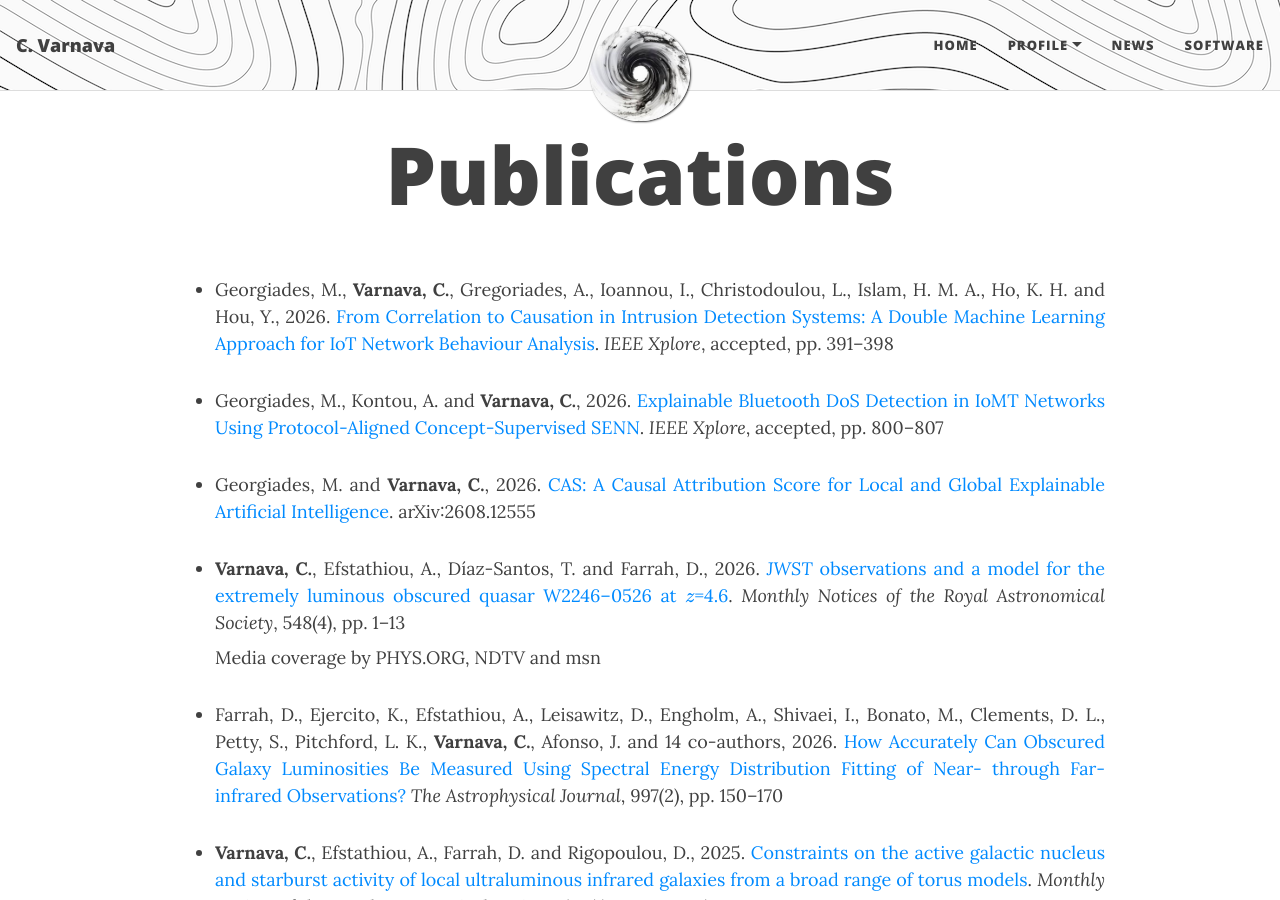
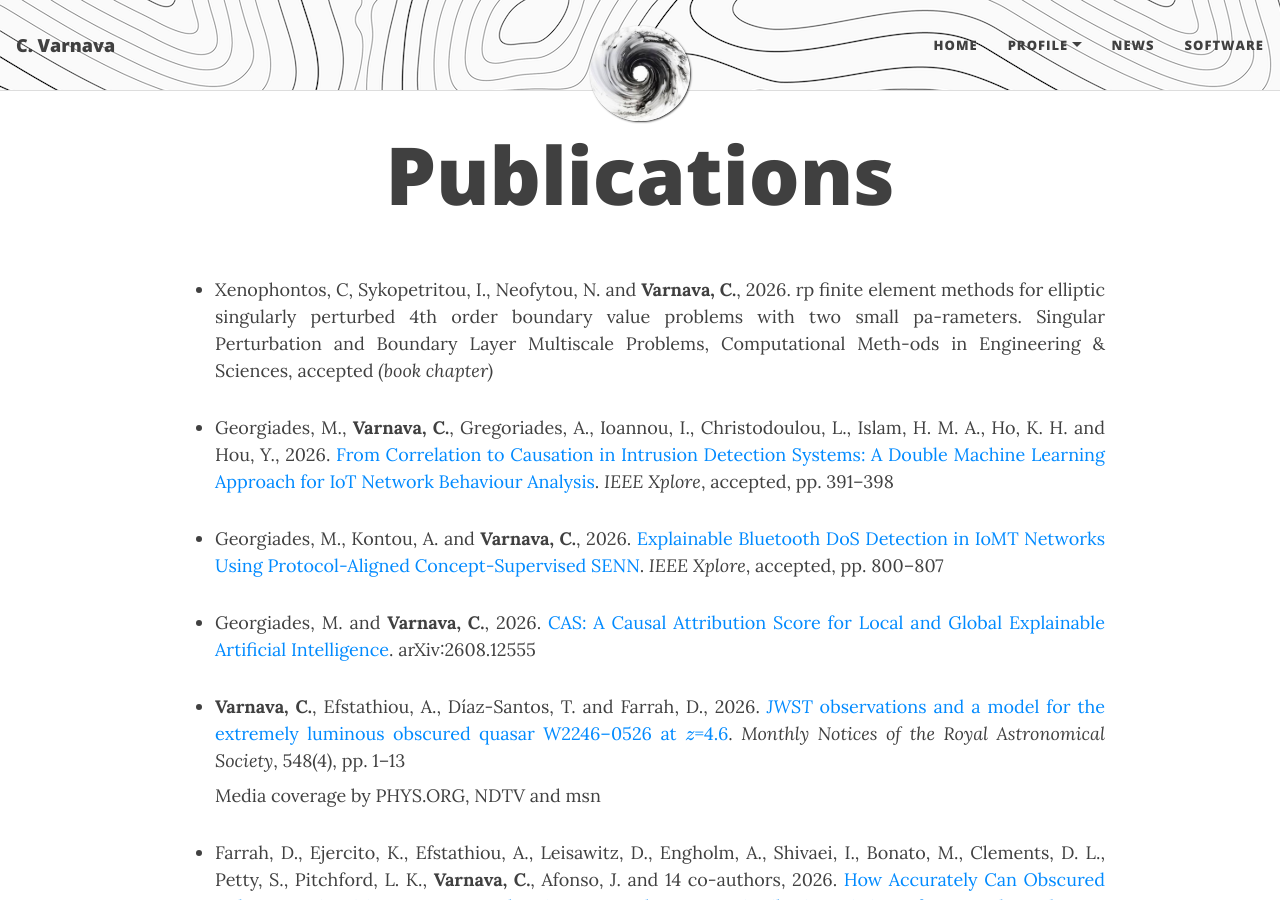
Before and after one commit to ch-var/ch-var.github.io, a Jekyll site: the page built from publications.html, in a window 1280 px wide and 900 px high. Built offline with Jekyll 4.4.1, drawn with Linux system fonts in a browser that asks for light colours; formulas are drawn with MathJax 3.

Commit message:
Update publications.html

```diff
--- a/publications.html
+++ b/publications.html
@@ -23,6 +23,8 @@ mathjax: true
 
 <p></p>
 <ul>
+<li class="responsive-margin">Xenophontos, C, Sykopetritou, I., Neofytou, N. and <b>Varnava, C.</b>, 2026. rp finite element methods for elliptic singularly perturbed 4th order boundary value problems with two small pa-rameters. Singular Perturbation and Boundary Layer Multiscale Problems, Computational Meth-ods in Engineering & Sciences, accepted <i>(book chapter)</i></li>
+<p></p>
 <li class="responsive-margin">Georgiades, M., <b>Varnava, C.</b>, Gregoriades, A., Ioannou, I., Christodoulou, L., Islam, H. M. A., Ho, K. H. and Hou, Y., 2026. <a href="https://doi.org/10.1109/DCOSS-IoT69657.2026.00071">From Correlation to Causation in Intrusion Detection Systems: A Double Machine Learning Approach for IoT Network Behaviour Analysis</a>. <i>IEEE Xplore</i>, accepted, pp. 391–398</li>
 <p></p>
 <li class="responsive-margin">Georgiades, M., Kontou, A. and <b>Varnava, C.</b>, 2026. <a href="https://doi.org/10.1109/DCOSS-IoT69657.2026.00123">Explainable Bluetooth DoS Detection in IoMT Networks Using Protocol-Aligned Concept-Supervised SENN</a>. <i>IEEE Xplore</i>, accepted, pp. 800–807</li>
```
